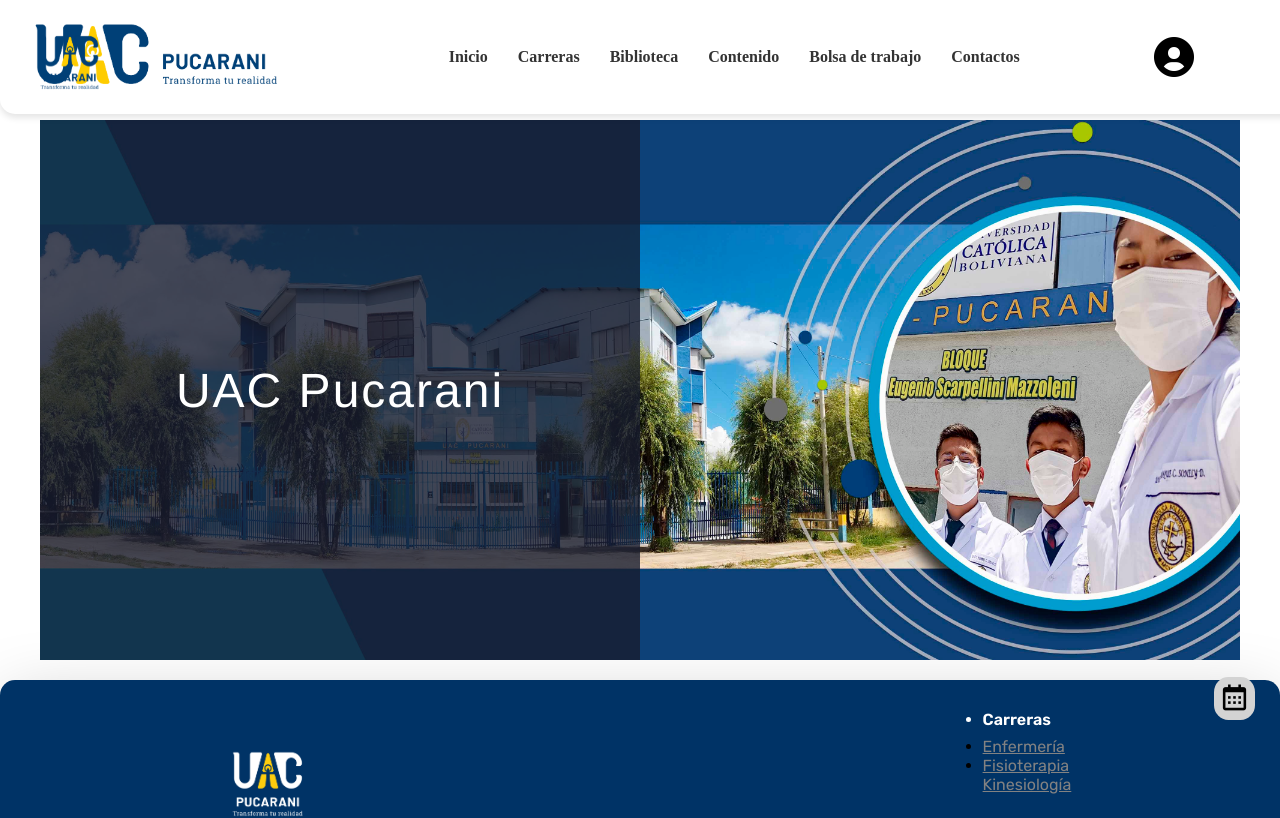
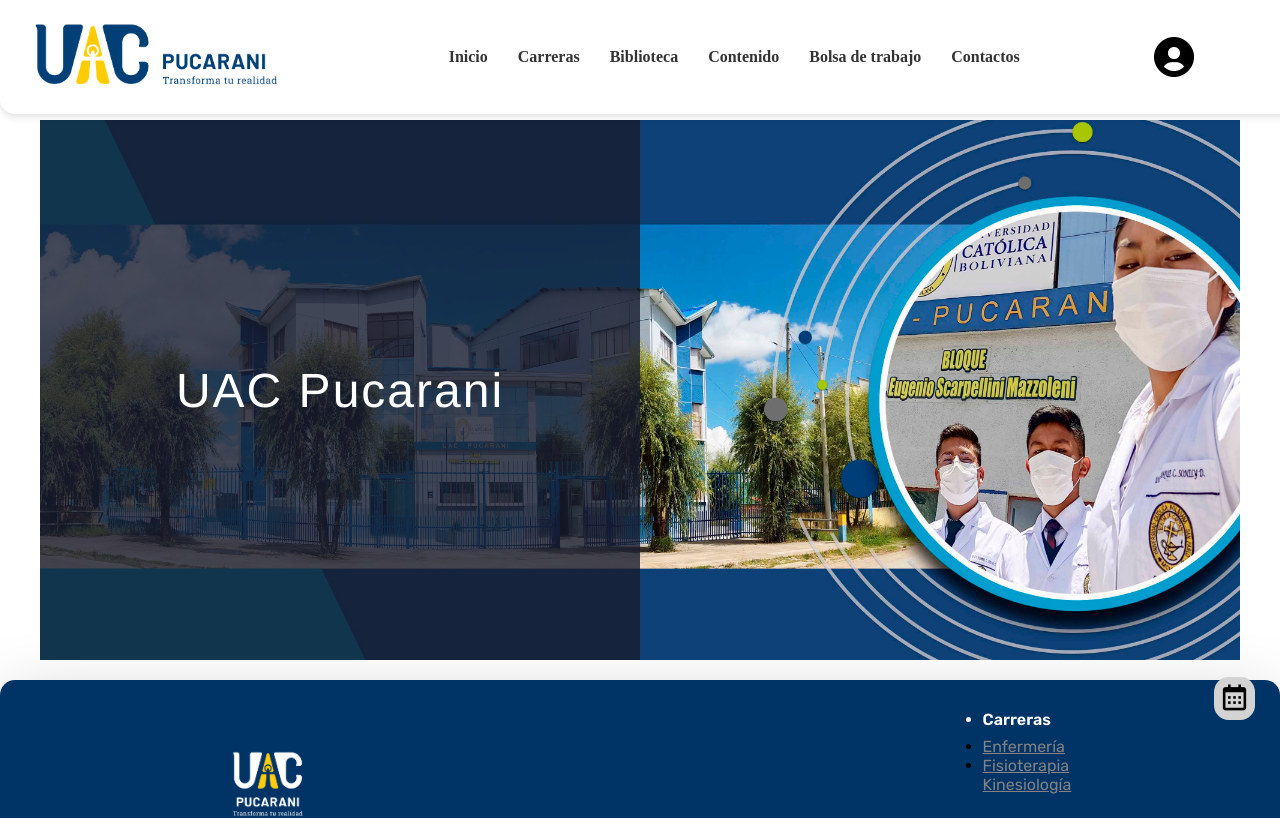
Before and after one commit to JesusRodrigoV/UAC-Pucarani-Web, a Vue app: page / in a window 1280 px wide. Shown: the top 818 px of the page. Built offline with nearby package versions, Linux system fonts and the light colour scheme.

Commit message:
Cambios A.S.

```diff
--- a/src/views/home.vue
+++ b/src/views/home.vue
@@ -13,11 +13,6 @@
 
 <template>
   <Header />
-
-<div class="logo-container">
-  <img src="@/assets/images/logoAzulUAC.png" alt="Logo UAC" class="uac-logo" />
-</div>
-
   <div class="home-container">
     <div class="image-container">
       <img src="@/assets/images/uac_inicio.jfif" alt="UAC Inicio" class="home-image" />
```
